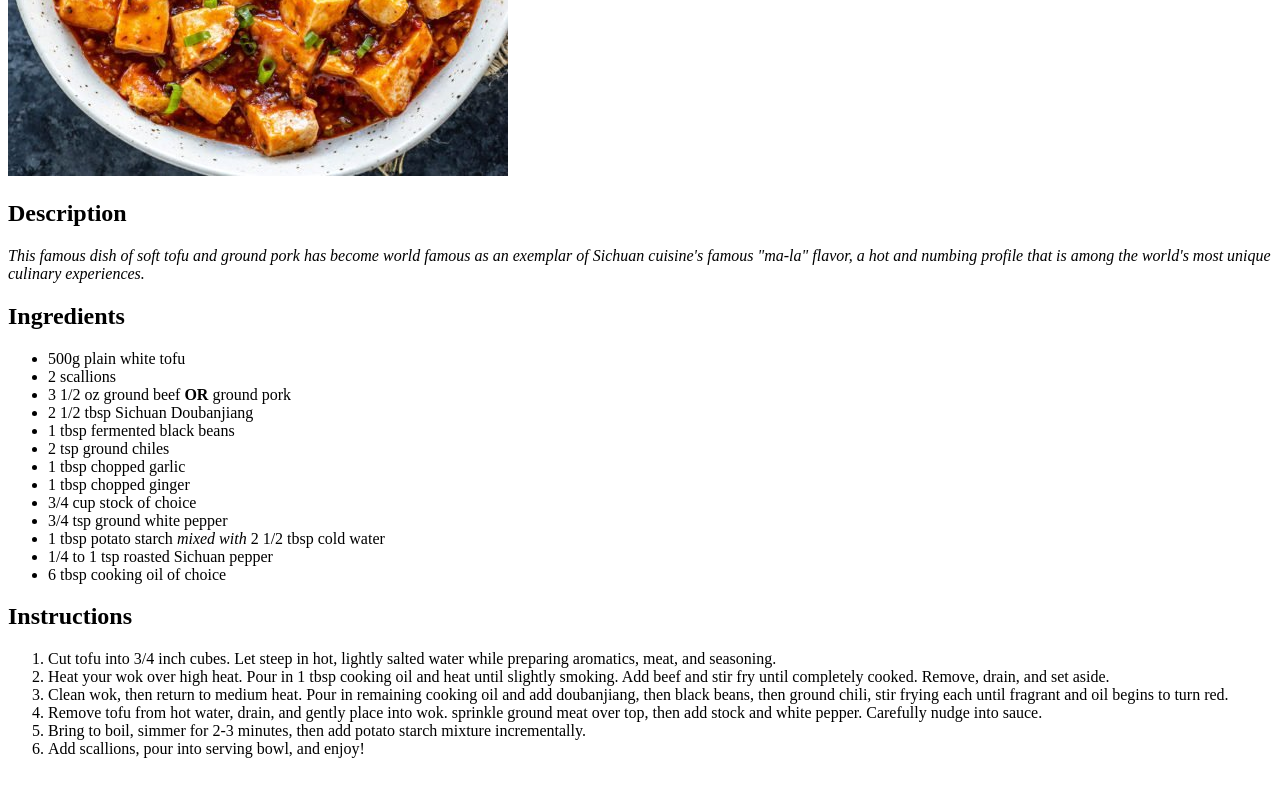
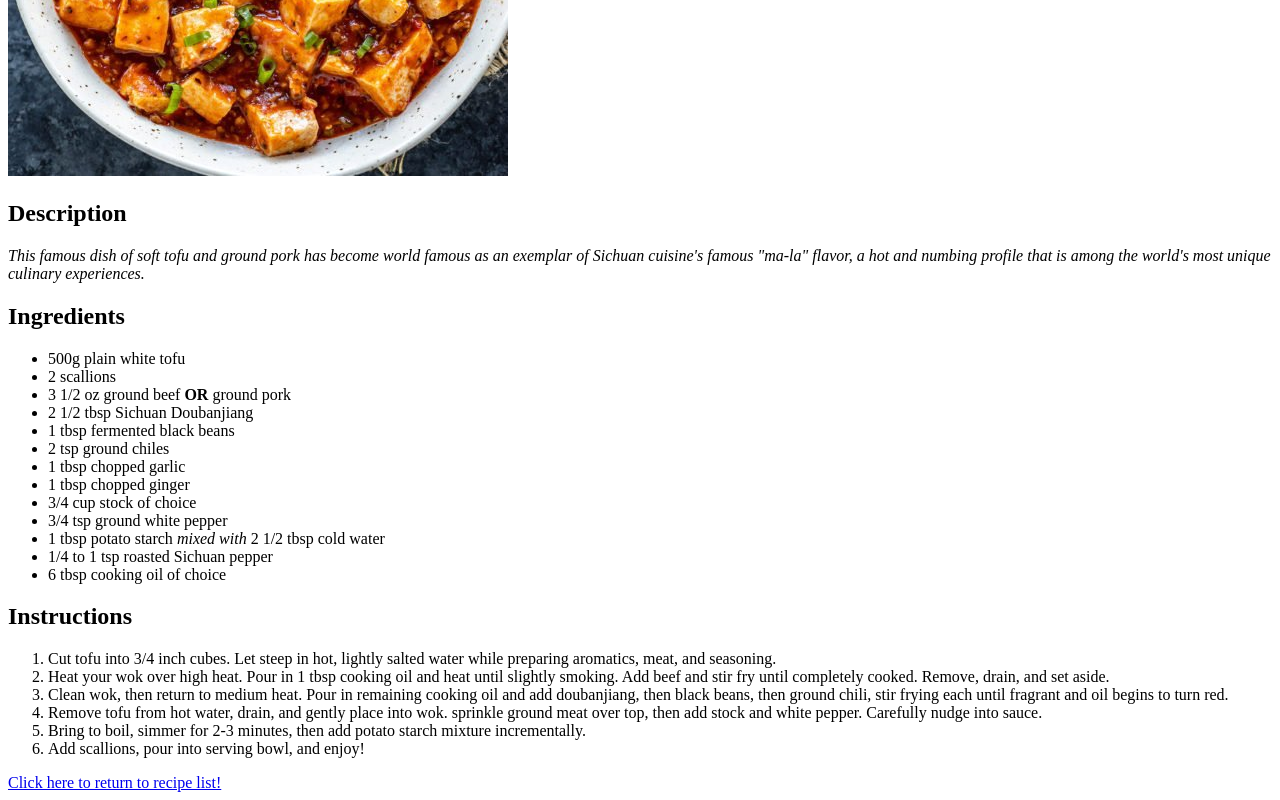
Before and after one commit to phasevii/odin-recipes, a plain HTML site: page recipes/tofu.html in a window 1280 px wide. Shown: the part 404-1204 px from the top of the page. Before the commit the page ends 1178 px from the top, so only its background shows below. Drawn offline with Linux system fonts and the light colour scheme.

Commit message:
Add link to index.html in tofu.html

```diff
--- a/recipes/tofu.html
+++ b/recipes/tofu.html
@@ -48,5 +48,7 @@
                 <li>Add scallions, pour into serving bowl, and enjoy!</li>
             </ol>
 
+            <a href="/home/phasevii/repos/odin-recipes/index.html">Click here to return to recipe list!</a>
+
 </body>
 </html>
```
